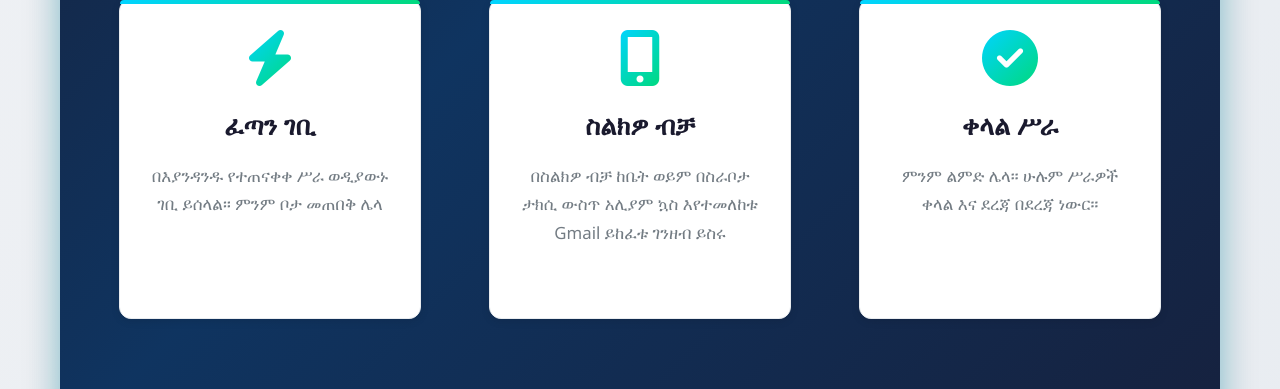
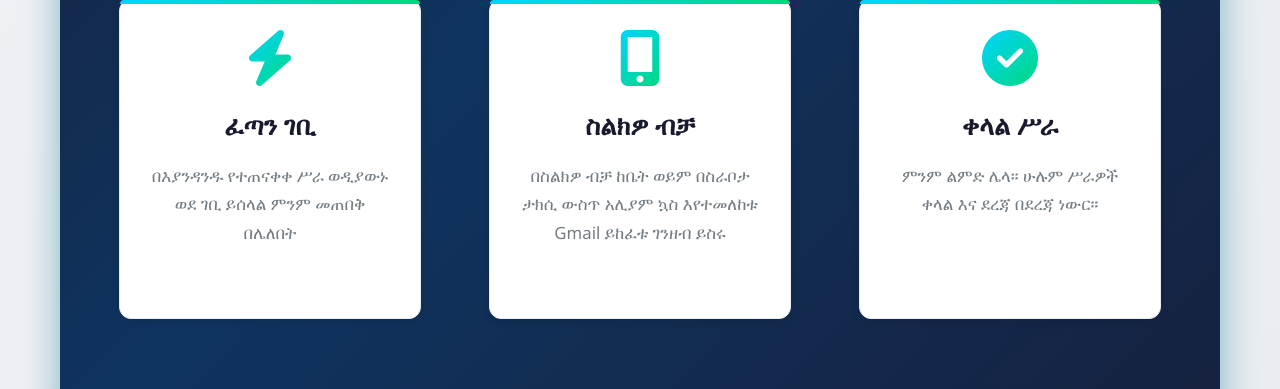
Before and after one commit to shgereadis-cpu/G-TASK, a Flask app: page / in a window 1280 px wide. Shown: the part 831-1220 px from the top of the page. Run offline with Flask 3, Linux system fonts and the light colour scheme.

Commit message:
Update text on feature card for immediate income calculation
Modify the text in the feature card within `templates/index.html` to accurately reflect immediate income calculation without delays.

Replit-Commit-Author: Agent
Replit-Commit-Session-Id: 17c04b62-d510-4e9c-808f-f54407fea84c
Replit-Commit-Checkpoint-Type: full_checkpoint
Replit-Commit-Event-Id: 405e7fbb-43cc-4818-9ab5-9cfb9213a738
Replit-Commit-Screenshot-Url: https://storage.googleapis.com/screenshot-production-us-central1/44ff2505-de49-4a0c-a4ec-057f1e321027/17c04b62-d510-4e9c-808f-f54407fea84c/qJKN3QW

```diff
--- a/templates/index.html
+++ b/templates/index.html
@@ -34,7 +34,7 @@
             <div class="card">
                 <i class="fas fa-bolt"></i>
                 <h3>ፈጣን ገቢ</h3>
-                <p>በእያንዳንዱ የተጠናቀቀ ሥራ ወዲያውኑ ገቢ ይሰላል። ምንም ቦታ መጠበቅ ሌላ</p>
+                <p>በእያንዳንዱ የተጠናቀቀ ሥራ ወዲያውኑ ወደ ገቢ ይሰላል  ምንም መጠበቅ በሌለበት</p>
             </div>
             <div class="card">
                 <i class="fas fa-mobile-alt"></i>
```
